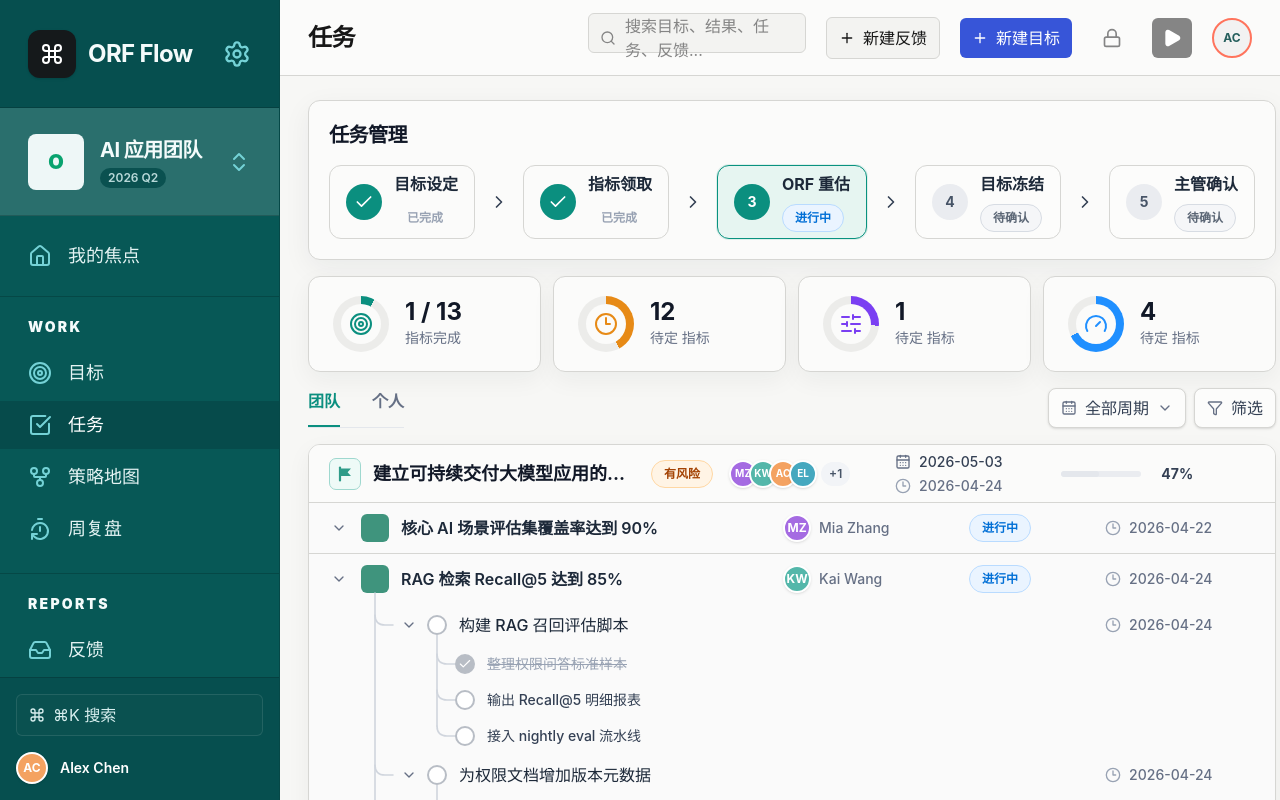
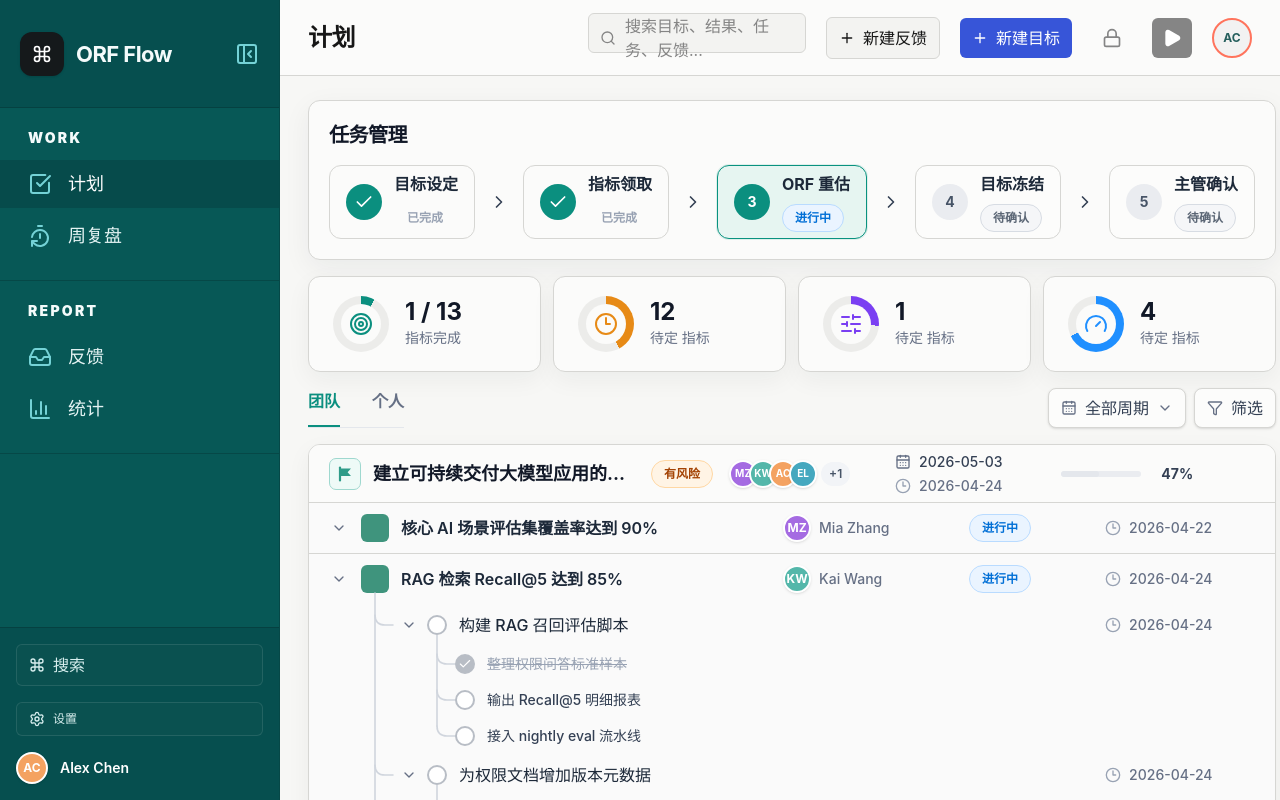
Before and after one commit to xueyu888/ORF, a React (Vite) app: page /tasks in a window 1280 px wide. Shown: the top 800 px of the page. Built offline with nearby package versions, Linux system fonts and the light colour scheme.

Commit message:
Refine collapsible sidebar navigation

```diff
--- a/src/App.tsx
+++ b/src/App.tsx
@@ -29,7 +29,7 @@ export function App() {
         <Route path="ai-evaluation" element={<AIEvaluationPage />} />
         <Route path="reports" element={<ReportsPage />} />
         <Route path="settings" element={<SettingsPage />} />
-        <Route path="*" element={<Navigate to="/dashboard" replace />} />
+        <Route path="*" element={<Navigate to="/tasks" replace />} />
       </Route>
     </Routes>
   );
--- a/src/components/AppShell.tsx
+++ b/src/components/AppShell.tsx
@@ -11,12 +11,12 @@ import { useOrf } from "../state/OrfProvider";
 const titleMap: Record<string, string> = {
   dashboard: "ORF 仪表盘",
   objectives: "目标",
-  tasks: "任务",
+  tasks: "计划",
   feedback: "反馈",
   review: "周复盘",
   "strategy-map": "策略地图",
   "ai-evaluation": "AI 评估",
-  reports: "汇报",
+  reports: "统计",
   settings: "设置",
 };
 
--- a/src/components/Sidebar.tsx
+++ b/src/components/Sidebar.tsx
@@ -1,54 +1,51 @@
-import { ChevronsUpDown, Command, Settings } from "lucide-react";
+import { Command, PanelLeftClose, PanelLeftOpen, Settings } from "lucide-react";
+import { useState } from "react";
 import { NavLink } from "react-router-dom";
 import { navItems } from "../config/navigation";
 import { Avatar } from "./ui";
 
 const navItemByLabel = new Map(navItems.map((item) => [item.label, item]));
-const focusItem = navItemByLabel.get("仪表盘");
 const sidebarGroups = [
-  { title: "WORK", labels: ["目标", "任务", "策略地图", "周复盘"] },
-  { title: "REPORTS", labels: ["反馈", "AI 评估", "汇报"] },
+  { title: "work", labels: ["计划", "周复盘"] },
+  { title: "report", labels: ["反馈", "统计"] },
 ].map((group) => ({
   ...group,
   items: group.labels.map((label) => navItemByLabel.get(label)).filter((item) => item !== undefined),
 }));
 
 export function Sidebar({ onCommand }: { onCommand: () => void }) {
+  const [collapsed, setCollapsed] = useState(false);
+
   return (
-    <aside className="orf-sidebar sticky top-0 flex h-screen shrink-0 flex-col border-r">
-      <div className="orf-sidebar-brand flex items-center justify-between border-b px-7">
-        <div className="flex items-center gap-3">
-          <div className="orf-sidebar-logo flex h-12 w-12 items-center justify-center shadow-sm">
-            <Command className="h-6 w-6" />
+    <aside
+      className={[
+        "orf-sidebar sticky top-0 flex h-screen shrink-0 flex-col border-r",
+        collapsed ? "orf-sidebar-collapsed" : "orf-sidebar-expanded",
+      ].join(" ")}
+      aria-label="主导航"
+    >
+      <div className="orf-sidebar-brand flex items-center justify-between border-b px-5">
+        <div className="orf-sidebar-brand-main flex items-center gap-3">
+          <div className="orf-sidebar-logo flex h-11 w-11 items-center justify-center shadow-sm">
+            <Command className="h-5 w-5" />
           </div>
-          <div className="text-2xl font-bold tracking-tight">ORF Flow</div>
+          <div className="orf-sidebar-label whitespace-nowrap text-[22px] font-bold leading-6 tracking-tight">ORF Flow</div>
         </div>
-        <button className="orf-sidebar-icon transition hover:text-white" type="button" aria-label="设置">
-          <Settings className="h-7 w-7" />
+        <button
+          className="orf-sidebar-icon transition hover:text-white"
+          type="button"
+          aria-label={collapsed ? "展开侧边栏" : "折叠侧边栏"}
+          title={collapsed ? "展开侧边栏" : "折叠侧边栏"}
+          onClick={() => setCollapsed((current) => !current)}
+        >
+          {collapsed ? <PanelLeftOpen className="h-6 w-6" /> : <PanelLeftClose className="h-6 w-6" />}
         </button>
       </div>
 
-      <div className="orf-sidebar-workspace flex items-center justify-between border-b px-7">
-        <div className="flex items-center gap-4">
-          <div className="orf-sidebar-workspace-logo flex h-14 w-14 items-center justify-center text-xl font-black">O</div>
-          <div>
-            <div className="text-xl font-bold tracking-tight">AI 应用团队</div>
-            <div className="orf-sidebar-period mt-1 inline-flex px-2 py-0.5 text-xs font-semibold">2026 Q2</div>
-          </div>
-        </div>
-        <ChevronsUpDown className="orf-sidebar-icon h-6 w-6" />
-      </div>
-
       <nav className="flex-1 overflow-y-auto">
-        {focusItem && (
-          <div className="orf-sidebar-section border-b py-4">
-            <SidebarLink item={focusItem} label="我的焦点" />
-          </div>
-        )}
-
         {sidebarGroups.map((group) => (
           <div key={group.title} className="orf-sidebar-section border-b py-5">
-            <div className="px-7 pb-3 text-sm font-black uppercase tracking-[0.16em]">{group.title}</div>
+            <div className="orf-sidebar-group-title px-7 pb-3 text-sm font-black uppercase tracking-[0.16em]">{group.title}</div>
             <div className="space-y-1">
               {group.items.map((item) => (
                 <SidebarLink key={item.path} item={item} />
@@ -62,13 +59,23 @@ export function Sidebar({ onCommand }: { onCommand: () => void }) {
         <button
           onClick={onCommand}
           className="orf-sidebar-command flex w-full items-center gap-2 border px-3 py-2 text-left text-xs font-medium transition"
+          title="搜索"
         >
           <Command className="h-4 w-4" />
-          <span className="flex-1">⌘K 搜索</span>
+          <span className="orf-sidebar-label flex-1">搜索</span>
         </button>
-        <div className="flex items-center gap-3">
+        <NavLink
+          to="/settings"
+          className="orf-sidebar-command flex w-full items-center gap-2 border px-3 py-2 text-left text-xs font-medium transition"
+          aria-label="设置"
+          title="设置"
+        >
+          <Settings className="h-4 w-4" />
+          <span className="orf-sidebar-label flex-1">设置</span>
+        </NavLink>
+        <div className="orf-sidebar-user flex items-center gap-3" title="Alex Chen">
           <Avatar name="Alex Chen" />
-          <div className="min-w-0">
+          <div className="orf-sidebar-label min-w-0">
             <div className="truncate text-sm font-semibold text-white">Alex Chen</div>
           </div>
         </div>
@@ -87,6 +94,8 @@ function SidebarLink({
   return (
     <NavLink
       to={item.path}
+      title={label}
+      aria-label={label}
       className={({ isActive }) =>
         [
           "orf-sidebar-link flex items-center gap-4 px-7 text-lg font-medium transition",
@@ -95,7 +104,7 @@ function SidebarLink({
       }
     >
       <item.icon className="orf-sidebar-icon h-6 w-6 shrink-0" />
-      <span className="truncate">{label}</span>
+      <span className="orf-sidebar-label truncate">{label}</span>
     </NavLink>
   );
 }
--- a/src/config/designTokens.ts
+++ b/src/config/designTokens.ts
@@ -73,6 +73,7 @@ export const designTokens = {
     treeIndent: "28px",
     topbarHeight: "76px",
     sidebarWidth: "280px",
+    sidebarCollapsedWidth: "88px",
     sidebarHeaderHeight: "108px",
   },
   border: {
@@ -157,6 +158,7 @@ export const designCssVariables = {
   "--orf-tree-indent": designTokens.size.treeIndent,
   "--orf-topbar-height": designTokens.size.topbarHeight,
   "--orf-sidebar-width": designTokens.size.sidebarWidth,
+  "--orf-sidebar-collapsed-width": designTokens.size.sidebarCollapsedWidth,
   "--orf-sidebar-header-height": designTokens.size.sidebarHeaderHeight,
   "--orf-border-width": designTokens.border.width,
   "--orf-shadow-card": designTokens.shadow.card,
--- a/src/config/navigation.ts
+++ b/src/config/navigation.ts
@@ -1,25 +1,17 @@
 import {
   BarChart3,
-  Bot,
   CheckSquare,
   Flag,
-  GitFork,
-  Home,
   Inbox,
   Settings,
-  Target,
   TimerReset,
 } from "lucide-react";
 
 export const navItems = [
-  { label: "仪表盘", path: "/dashboard", icon: Home },
-  { label: "目标", path: "/objectives", icon: Target },
-  { label: "任务", path: "/tasks", icon: CheckSquare },
+  { label: "计划", path: "/tasks", icon: CheckSquare },
   { label: "反馈", path: "/feedback", icon: Inbox },
   { label: "周复盘", path: "/review", icon: TimerReset },
-  { label: "策略地图", path: "/strategy-map", icon: GitFork },
-  { label: "AI 评估", path: "/ai-evaluation", icon: Bot },
-  { label: "汇报", path: "/reports", icon: BarChart3 },
+  { label: "统计", path: "/reports", icon: BarChart3 },
   { label: "设置", path: "/settings", icon: Settings },
 ];
 
--- a/src/pages/ReportsPage.tsx
+++ b/src/pages/ReportsPage.tsx
@@ -8,14 +8,14 @@ export function ReportsPage() {
   const atRisk = state.results.filter((result) => result.status === "At Risk");
 
   return (
-    <PageScaffold title="汇报" subtitle="面向管理者查看目标进度、反馈主题和下周重点。" action={<div className="flex gap-2"><Button variant="secondary">演示模式</Button><Button onClick={() => notify("摘要已复制")}>复制摘要</Button></div>}>
-      <Card className="orf-card-padding"><div className="text-sm font-semibold orf-text-primary">管理摘要</div><p className="mt-3 text-sm orf-text-secondary">ORF Flow 显示工程信心正在提升，但检索新鲜度、幻觉率和时延仍是当前 AI 应用周期的最高风险。</p></Card>
+    <PageScaffold title="统计" subtitle="统计历史目标完成情况、团队成员积分和反馈趋势。" action={<div className="flex gap-2"><Button variant="secondary">演示模式</Button><Button onClick={() => notify("统计摘要已复制")}>复制摘要</Button></div>}>
+      <Card className="orf-card-padding"><div className="text-sm font-semibold orf-text-primary">统计摘要</div><p className="mt-3 text-sm orf-text-secondary">ORF Flow 显示工程信心正在提升，但检索新鲜度、幻觉率和时延仍是当前 AI 应用周期的最高风险。</p></Card>
       <div className="grid gap-4 lg:grid-cols-2">
         <Card className="orf-card-padding"><div className="mb-3 text-sm font-semibold orf-text-primary">目标进度</div><div className="grid gap-2">{state.objectives.map((objective) => <div key={objective.id} className="flex items-center justify-between rounded-md orf-surface-muted p-3"><span className="text-sm orf-text-primary">{objective.title}</span><span className="text-sm orf-text-secondary">{objective.progress}%</span></div>)}</div></Card>
         <Card className="orf-card-padding"><div className="mb-3 text-sm font-semibold orf-text-primary">有风险的结果</div><div className="grid gap-2">{atRisk.map((result) => <div key={result.id} className="flex items-center justify-between rounded-md orf-surface-muted p-3"><span className="text-sm orf-text-primary">{result.title}</span><StatusBadge status={result.status} /></div>)}</div></Card>
       </div>
       <div className="grid gap-4 lg:grid-cols-2"><Card className="orf-card-padding"><div className="mb-3 text-sm font-semibold orf-text-primary">反馈主题</div><div className="flex flex-wrap gap-2">{state.causeCategories.slice(0, 8).map((cause) => <span key={cause} className="orf-status-tag border orf-border orf-surface-muted px-3 py-1 text-sm orf-text-secondary">{cause}</span>)}</div></Card><DecisionLog decisions={state.decisions} /></div>
-      <Card className="orf-card-padding"><div className="text-sm font-semibold orf-text-primary">下周重点</div><div className="mt-3 grid gap-2 md:grid-cols-3">{["版本感知检索", "Agent 幂等保护", "长上下文成本降低"].map((item) => <div key={item} className="rounded-md orf-surface-muted p-3 text-sm orf-text-secondary">{item}</div>)}</div></Card>
+      <Card className="orf-card-padding"><div className="text-sm font-semibold orf-text-primary">积分统计</div><div className="mt-3 grid gap-2 md:grid-cols-3">{["目标完成积分", "指标贡献拆分", "成员历史趋势"].map((item) => <div key={item} className="rounded-md orf-surface-muted p-3 text-sm orf-text-secondary">{item}</div>)}</div></Card>
     </PageScaffold>
   );
 }
--- a/src/styles.css
+++ b/src/styles.css
@@ -179,6 +179,11 @@ button:disabled {
   background: var(--orf-bg-sidebar);
   color: var(--orf-sidebar-text);
   border-color: var(--orf-sidebar-divider);
+  transition: width 160ms ease;
+}
+
+.orf-sidebar-collapsed {
+  width: var(--orf-sidebar-collapsed-width);
 }
 
 .orf-topbar {
@@ -427,8 +432,25 @@ button:disabled {
   height: var(--orf-sidebar-header-height);
 }
 
+.orf-sidebar-collapsed .orf-sidebar-brand {
+  flex-direction: column;
+  justify-content: center;
+  gap: 10px;
+  padding-right: 0;
+  padding-left: 0;
+}
+
 .orf-sidebar-workspace {
   background: var(--orf-sidebar-workspace-bg);
+}
+
+.orf-sidebar-collapsed .orf-sidebar-brand-main {
+  justify-content: center;
+}
+
+.orf-sidebar-collapsed .orf-sidebar-actions {
+  justify-content: center;
+  gap: 12px;
 }
 
 .orf-sidebar-icon {
@@ -453,6 +475,41 @@ button:disabled {
 
 .orf-sidebar-link {
   min-height: var(--orf-row-height);
+}
+
+.orf-sidebar-collapsed .orf-sidebar-label,
+.orf-sidebar-collapsed .orf-sidebar-group-title {
+  display: none;
+}
+
+.orf-sidebar-collapsed .orf-sidebar-section {
+  padding-top: 12px;
+  padding-bottom: 12px;
+}
+
+.orf-sidebar-collapsed .orf-sidebar-link {
+  justify-content: center;
+  gap: 0;
+  padding-right: 0;
+  padding-left: 0;
+}
+
+.orf-sidebar-collapsed .orf-sidebar-footer {
+  display: flex;
+  flex-direction: column;
+  align-items: center;
+  padding: 16px 0;
+}
+
+.orf-sidebar-collapsed .orf-sidebar-command {
+  width: 48px;
+  height: 40px;
+  justify-content: center;
+  padding: 0;
+}
+
+.orf-sidebar-collapsed .orf-sidebar-user {
+  justify-content: center;
 }
 
 .orf-sidebar-link-active {
```
Also changed, not shown: 1 other file (tests, documents, lock files or other folders).
